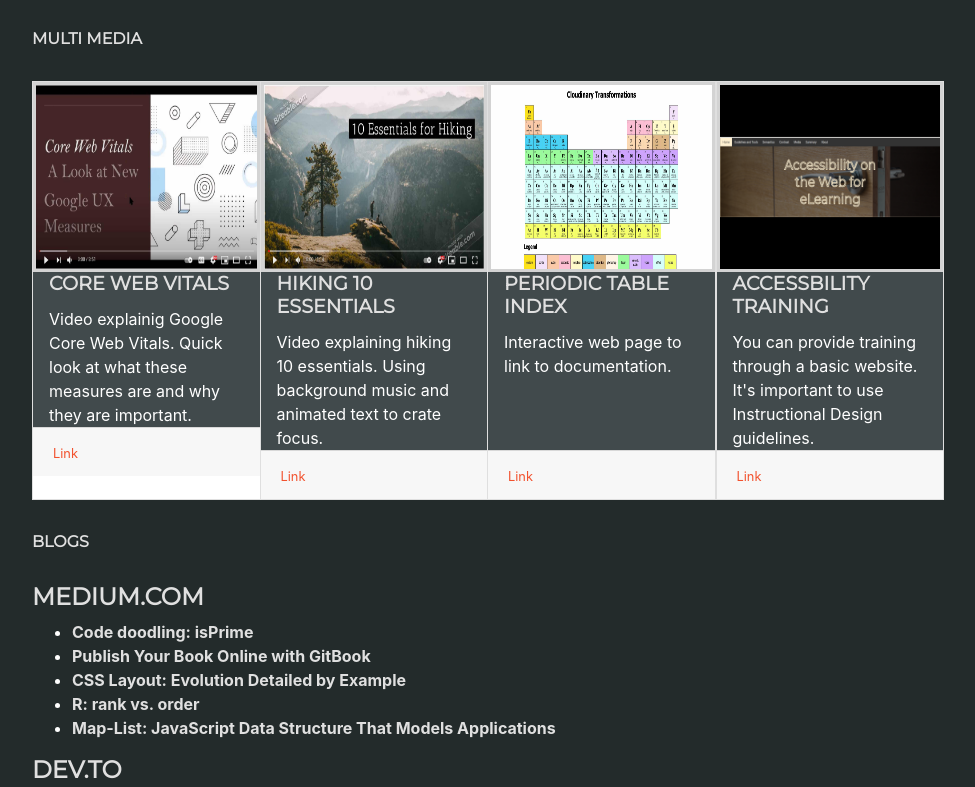
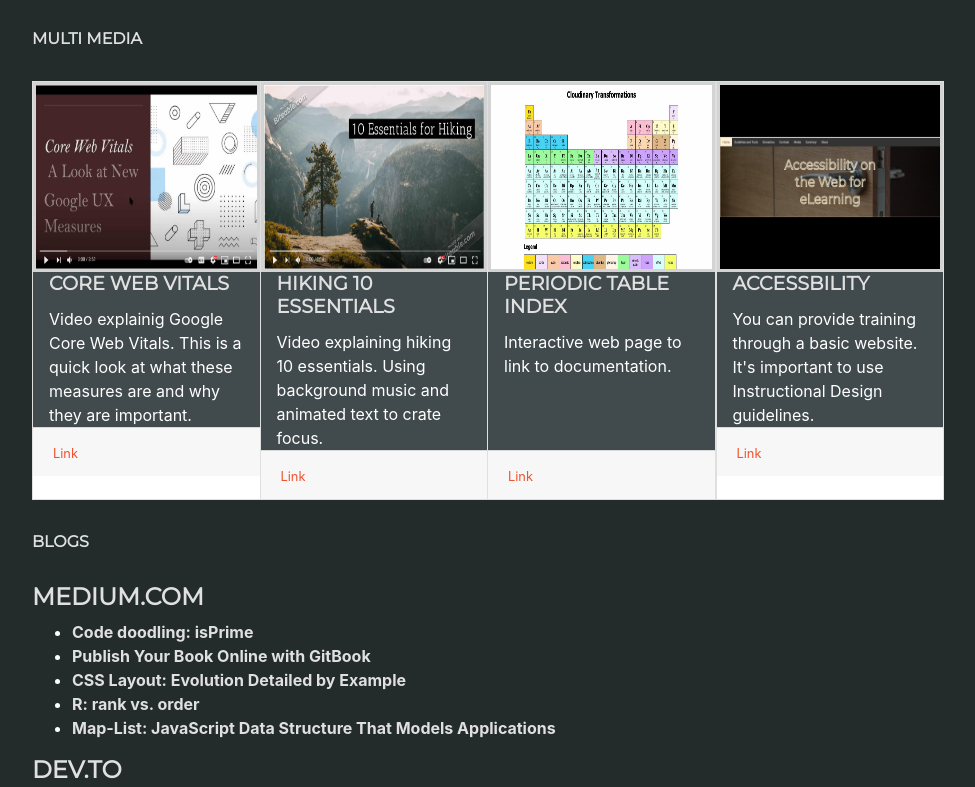
Before and after one commit to rebeccapeltz/rpeltz-react, a plain HTML site: page index.html in a window 1280 px wide. Shown: the part 1366-2153 px from the top of the page, without its empty margins (288-1263 px from the left). Drawn offline with Linux system fonts and the light colour scheme; a web font is replaced by a local one.

Commit message:
add new periodic

```diff
--- a/index.html
+++ b/index.html
@@ -228,7 +228,8 @@
               />
               <div class="card-body">
                 <h5 class="card-title">Core Web Vitals</h5>
-                <p class="card-text">Video explainig Google Core Web Vitals. Quick look at what these measures are and why they are important.</p>
+                <p class="card-text">Video explainig Google Core Web Vitals.
+                  This is a quick look at what these measures are and why they are important.</p>
               </div>
               <div class="card-footer">
                 <small class="text-muted"><a href="https://youtu.be/ab6r-7064xo" target="_blank">Link</a></small>
@@ -263,7 +264,7 @@
                 <p class="card-text">Interactive web page to link to documentation.</p>
               </div>
               <div class="card-footer">
-                <small class="text-muted"><a href="https://www.beckypeltz.me/periodic/" target="_blank">Link</small>
+                <small class="text-muted"><a href="https://www.beckypeltz.me/cld-periodic-table/" target="_blank">Link</small>
               </div>
             </div>
 
@@ -275,7 +276,7 @@
                 alt="Periodic table to organize and index to documentation"
               />
               <div class="card-body">
-                <h5 class="card-title">Accessbility Training</h5>
+                <h5 class="card-title">Accessbility</h5>
                 <p class="card-text">You can provide training through a basic website. It's important
                   to use Instructional Design guidelines.
                 </p>
```
Also changed, not shown: 1 other file.
